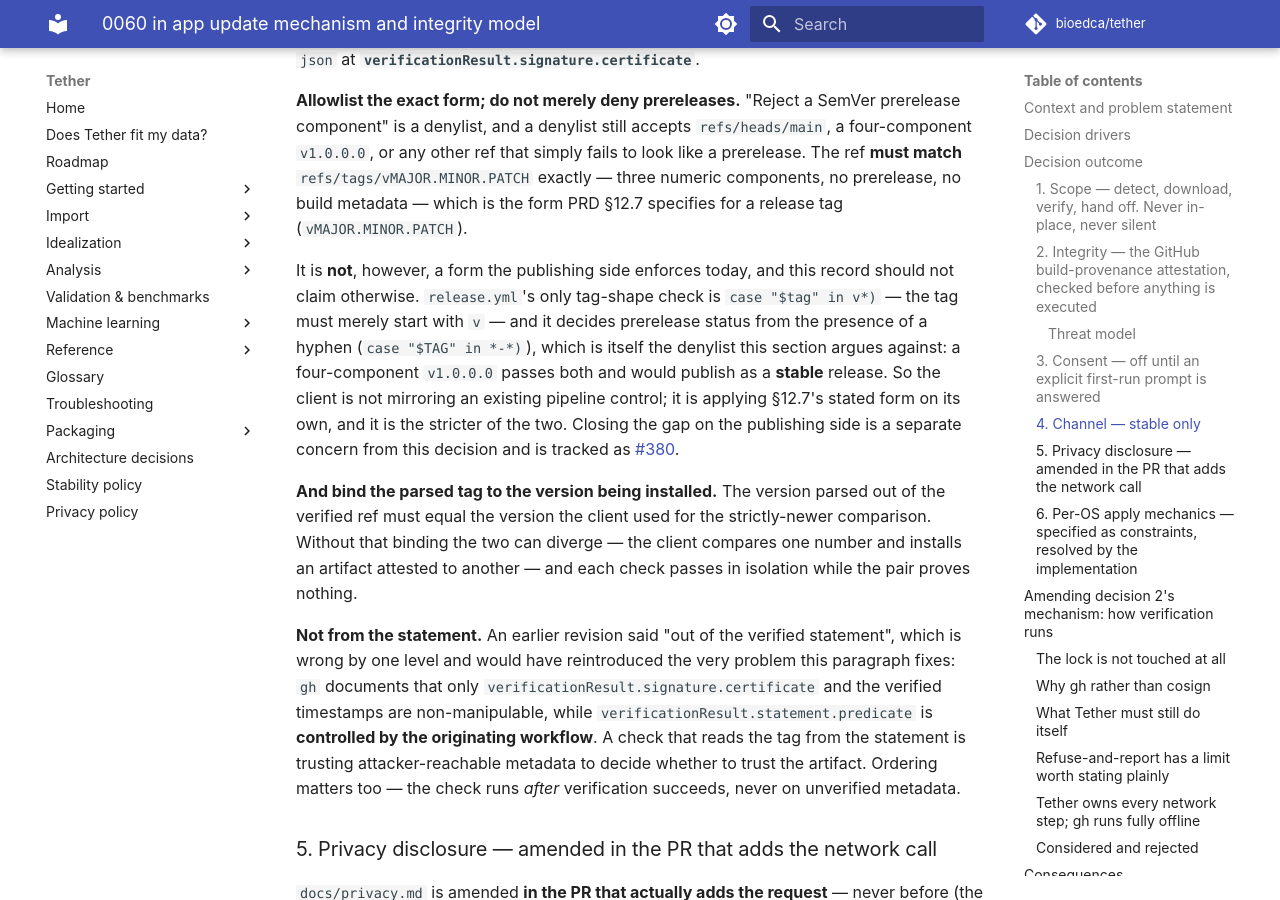
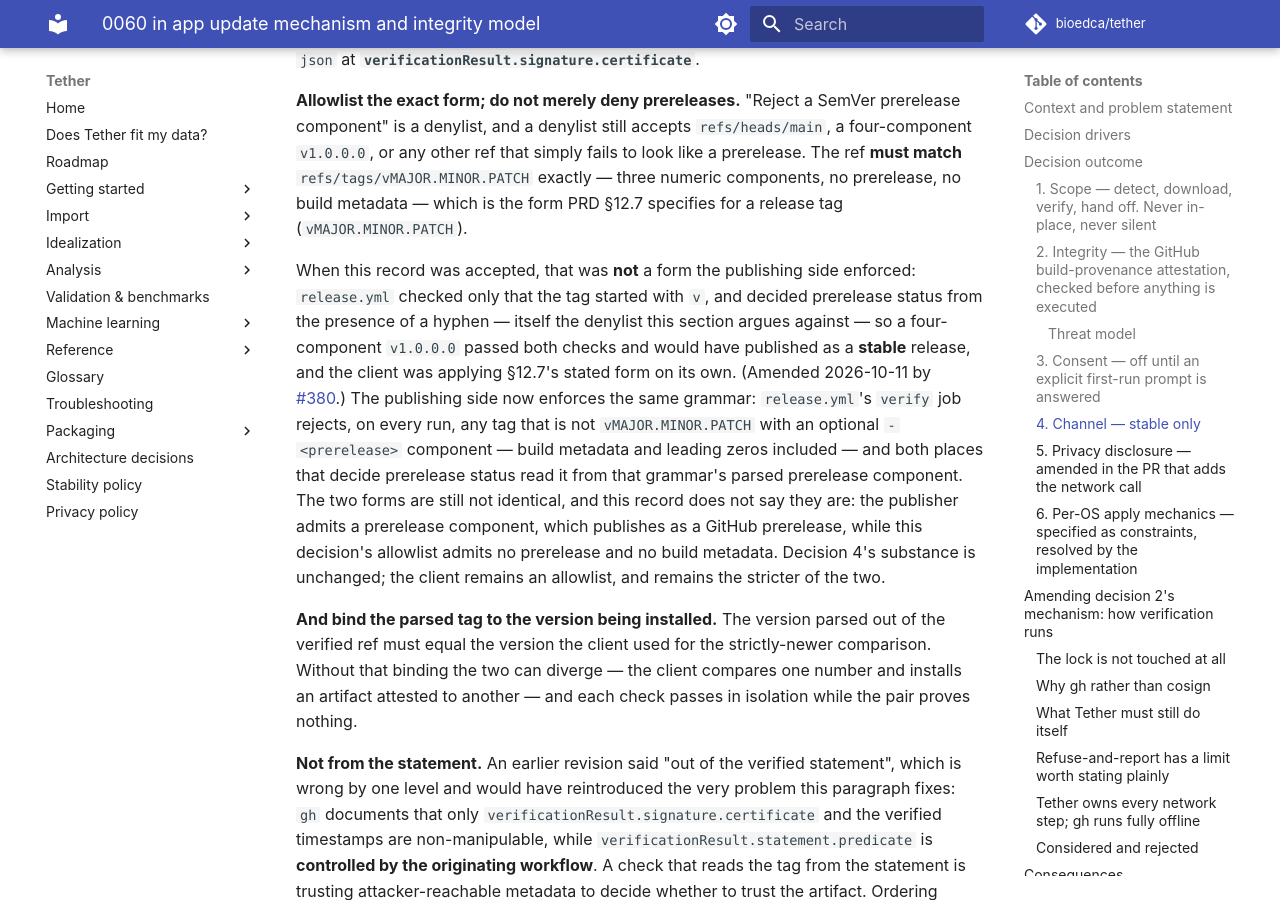
Before and after one commit to bioedca/tether, an MkDocs documentation site: the page built from docs/adr/0060-in-app-update-mechanism-and-integrity-model.md, in a window 1280 px wide and 900 px high, scrolled down 5248 px. Built offline with MkDocs 1.6.1 and Material for MkDocs 9.7.7, drawn with Linux system fonts in a browser that asks for light colours; comment, search, counter and statistics services are not loaded; the version menu is left out.

Commit message:
ci(release): enforce the §12.7 release-tag form on publish, not just a leading v (#380)
Declare the release-tag grammar once, as TAG_ERE in the verify job's
ungated resolve step, reject every tag outside vMAJOR.MINOR.PATCH with an
optional -<prerelease> component (build metadata and leading zeros
included), and export prerelease from the grammar's own prerelease group.
Both publish steps read that output instead of searching the tag for a
hyphen, so v1.0.0.0 can no longer publish as a stable Release.

Tests extract the literal from the parsed workflow and run the
accept/reject table under re.fullmatch, pin where the prerelease verdict
comes from, and execute the resolve and publish scripts under bash.
docs/release.md, the two PRD sentences and ADR-0060's stale paragraph are
corrected to match.

```diff
--- a/docs/adr/0060-in-app-update-mechanism-and-integrity-model.md
+++ b/docs/adr/0060-in-app-update-mechanism-and-integrity-model.md
@@ -182,14 +182,18 @@ other ref that simply fails to look like a prerelease. The ref **must match** `r
 exactly — three numeric components, no prerelease, no build metadata — which is the form PRD §12.7
 specifies for a release tag (`vMAJOR.MINOR.PATCH`).
 
-It is **not**, however, a form the publishing side enforces today, and this record should not claim
-otherwise. `release.yml`'s only tag-shape check is `case "$tag" in v*)` — the tag must merely start
-with `v` — and it decides prerelease status from the presence of a hyphen (`case "$TAG" in *-*)`),
-which is itself the denylist this section argues against: a four-component `v1.0.0.0` passes both and
-would publish as a **stable** release. So the client is not mirroring an existing pipeline control; it
-is applying §12.7's stated form on its own, and it is the stricter of the two. Closing the gap on the
-publishing side is a separate concern from this decision and is tracked as
-[#380](https://github.com/bioedca/tether/issues/380).
+When this record was accepted, that was **not** a form the publishing side enforced: `release.yml`
+checked only that the tag started with `v`, and decided prerelease status from the presence of a
+hyphen — itself the denylist this section argues against — so a four-component `v1.0.0.0` passed both
+checks and would have published as a **stable** release, and the client was applying §12.7's stated
+form on its own. (Amended 2026-10-11 by [#380](https://github.com/bioedca/tether/issues/380).) The
+publishing side now enforces the same grammar: `release.yml`'s `verify` job rejects, on every run,
+any tag that is not `vMAJOR.MINOR.PATCH` with an optional `-<prerelease>` component — build metadata
+and leading zeros included — and both places that decide prerelease status read it from that
+grammar's parsed prerelease component. The two forms are still not identical, and this record does
+not say they are: the publisher admits a prerelease component, which publishes as a GitHub
+prerelease, while this decision's allowlist admits no prerelease and no build metadata. Decision 4's
+substance is unchanged; the client remains an allowlist, and remains the stricter of the two.
 
 **And bind the parsed tag to the version being installed.** The version parsed out of the verified
 ref must equal the version the client used for the strictly-newer comparison. Without that binding
```
Also changed, not shown: docs/PRD.md (+5 -3 lines), docs/release.md (+15 -5 lines), 2 other files.
